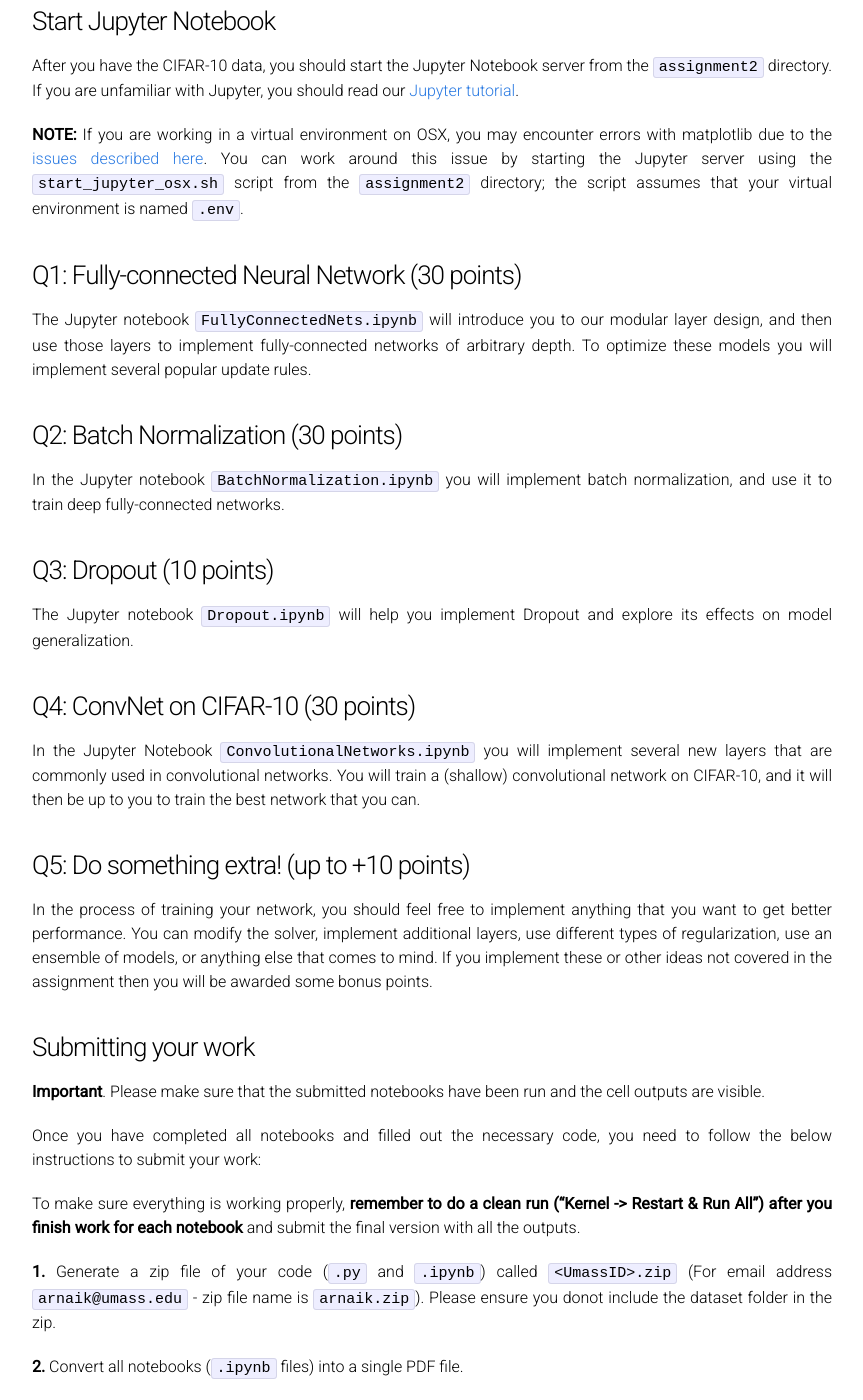
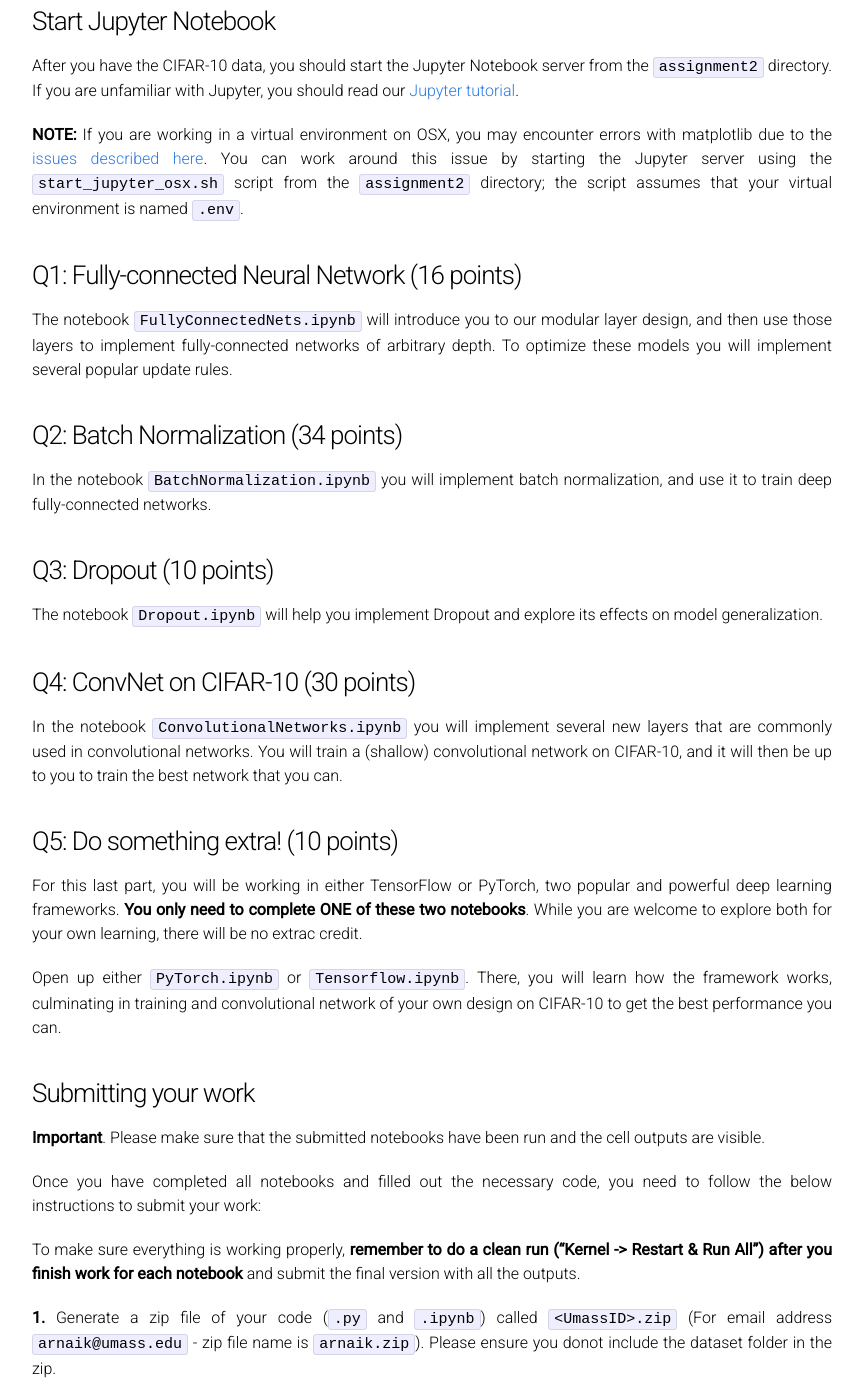
Before and after one commit to compsci682-fa21/compsci682-fa21.github.io, a Jekyll site: the page built from assignments/assignments2021/assignment2.md, in a window 1280 px wide and 1400 px high, scrolled down 870 px. Shown: the whole window, without its empty margins (208-1071 px from the left). Built offline with Jekyll 4.4.1, drawn with Linux system fonts in a browser that asks for light colours.

Commit message:
Update assignment2.md

```diff
--- a/assignments/assignments2021/assignment2.md
+++ b/assignments/assignments2021/assignment2.md
@@ -52,33 +52,34 @@ After you have the CIFAR-10 data, you should start the Jupyter Notebook server f
 **NOTE:** If you are working in a virtual environment on OSX, you may encounter
 errors with matplotlib due to the [issues described here](http://matplotlib.org/faq/virtualenv_faq.html). You can work around this issue by starting the Jupyter server using the `start_jupyter_osx.sh` script from the `assignment2` directory; the script assumes that your virtual environment is named `.env`.
 
-### Q1: Fully-connected Neural Network (30 points)
-The Jupyter notebook `FullyConnectedNets.ipynb` will introduce you to our
+### Q1: Fully-connected Neural Network (16 points)
+The notebook `FullyConnectedNets.ipynb` will introduce you to our
 modular layer design, and then use those layers to implement fully-connected
 networks of arbitrary depth. To optimize these models you will implement several
 popular update rules.
 
-### Q2: Batch Normalization (30 points)
-In the Jupyter notebook `BatchNormalization.ipynb` you will implement batch
+### Q2: Batch Normalization (34 points)
+In the notebook `BatchNormalization.ipynb` you will implement batch
 normalization, and use it to train deep fully-connected networks.
 
 ### Q3: Dropout (10 points)
-The Jupyter notebook `Dropout.ipynb` will help you implement Dropout and explore
+The notebook `Dropout.ipynb` will help you implement Dropout and explore
 its effects on model generalization.
 
 ### Q4: ConvNet on CIFAR-10 (30 points)
-In the Jupyter Notebook `ConvolutionalNetworks.ipynb` you will implement several
+In the notebook `ConvolutionalNetworks.ipynb` you will implement several
 new layers that are commonly used in convolutional networks. You will train a
 (shallow) convolutional network on CIFAR-10, and it will then be up to you to
 train the best network that you can.
 
-### Q5: Do something extra! (up to +10 points)
-In the process of training your network, you should feel free to implement
-anything that you want to get better performance. You can modify the solver,
-implement additional layers, use different types of regularization, use an
-ensemble of models, or anything else that comes to mind. If you implement these
-or other ideas not covered in the assignment then you will be awarded some bonus
-points.
+### Q5: Do something extra! (10 points)
+For this last part, you will be working in either TensorFlow or PyTorch, two popular
+and powerful deep learning frameworks. **You only need to complete ONE of these two notebooks**.
+While you are welcome to explore both for your own learning, there will be no extrac credit.
+
+Open up either `PyTorch.ipynb` or `Tensorflow.ipynb`. There, you will learn how the framework
+works, culminating in training and convolutional network of your own design on CIFAR-10 to
+get the best performance you can.
 
 ### Submitting your work
 
```
